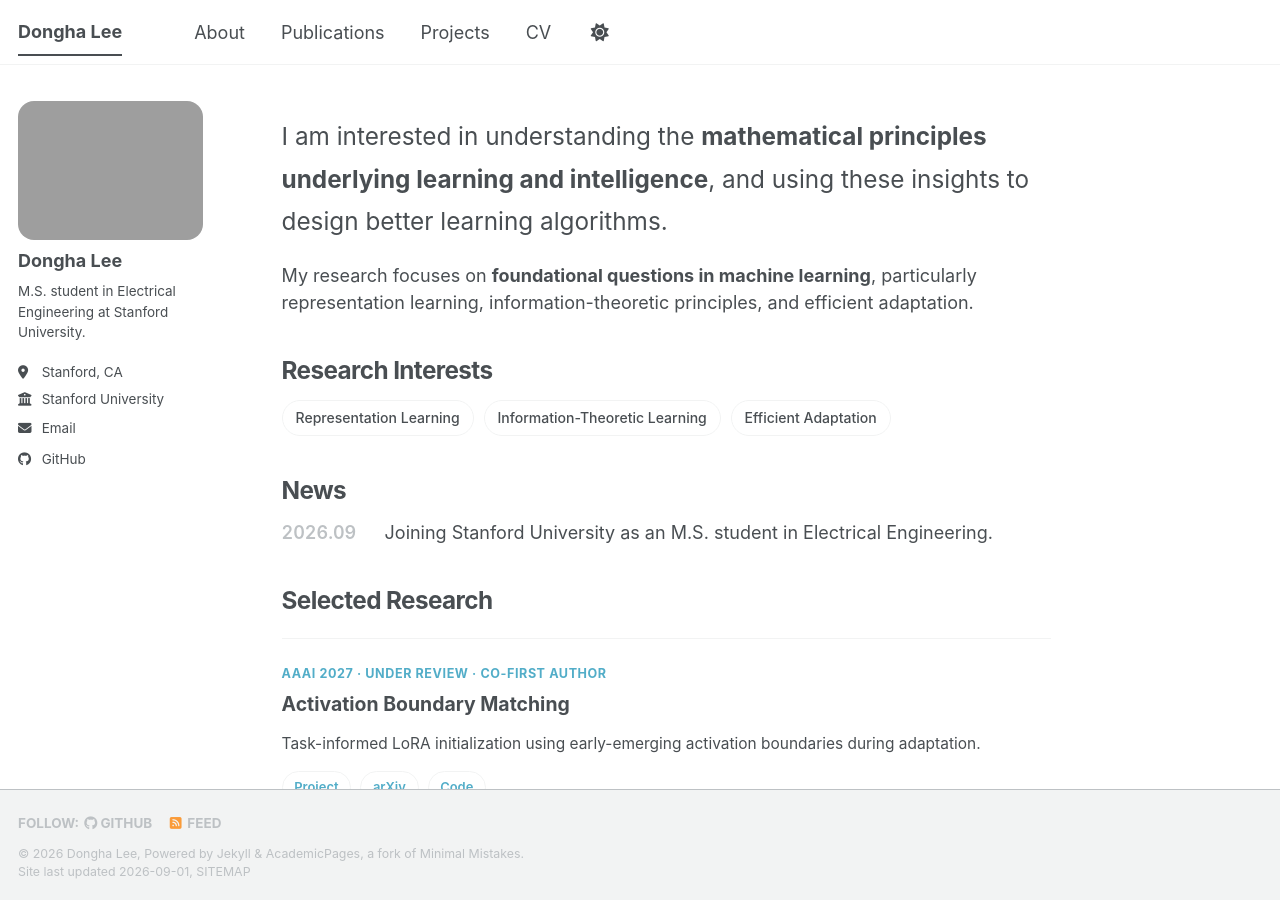
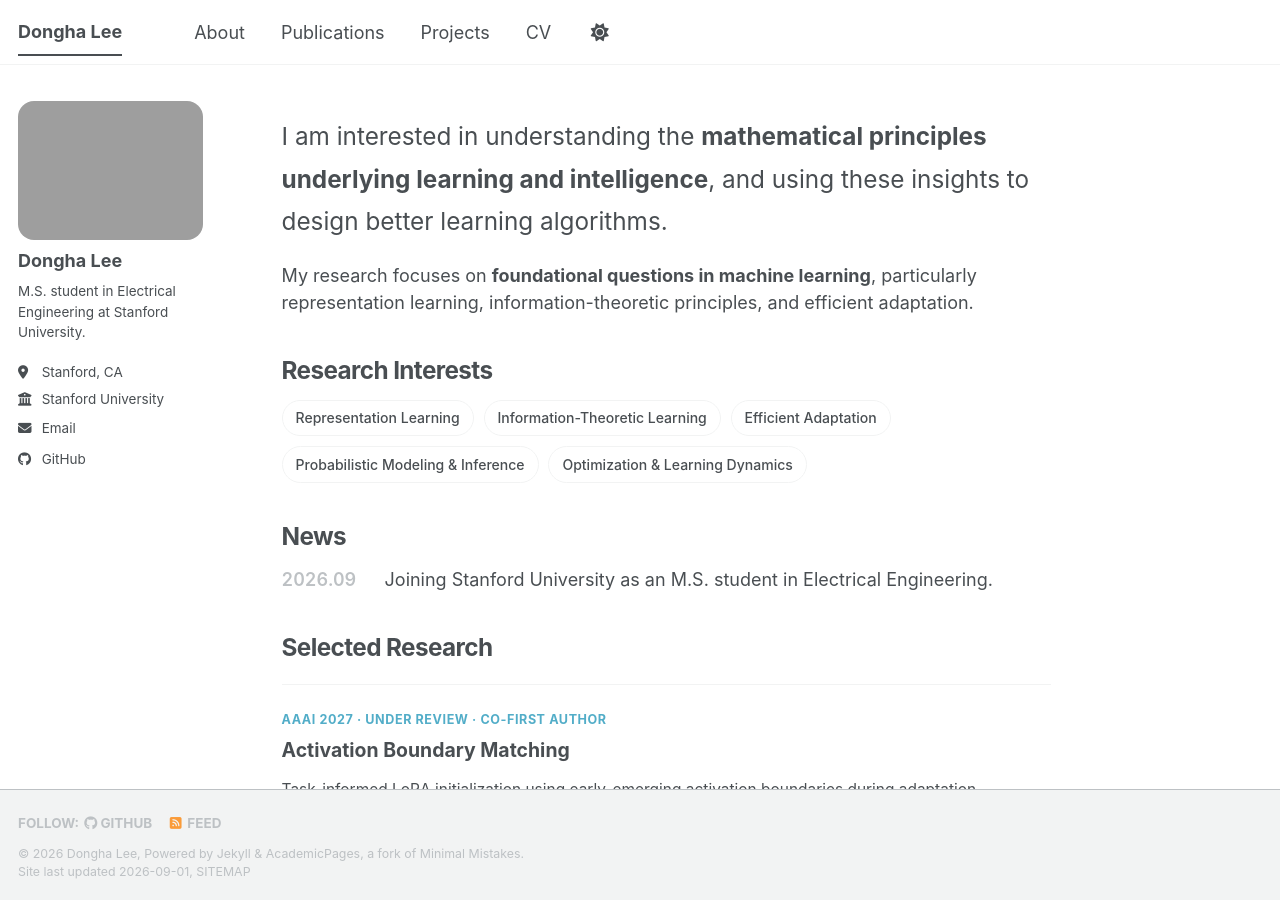
Before and after one commit to lee-research/lee-research.github.io, a Jekyll site: the page built from _pages/about.md, in a window 1280 px wide and 900 px high. Built offline with Jekyll 4.4.1, drawn with Linux system fonts in a browser that asks for light colours; a script bundle is joined from its source files by our own code; library files that are not in the unit come from our copies.

Commit message:
Update about.md

```diff
--- a/_pages/about.md
+++ b/_pages/about.md
@@ -48,6 +48,8 @@ and efficient adaptation.
   <li>Representation Learning</li>
   <li>Information-Theoretic Learning</li>
   <li>Efficient Adaptation</li>
+  <li>Probabilistic Modeling & Inference</li>
+  <li>Optimization & Learning Dynamics</li>
 </ul>
 
 ## News
```
